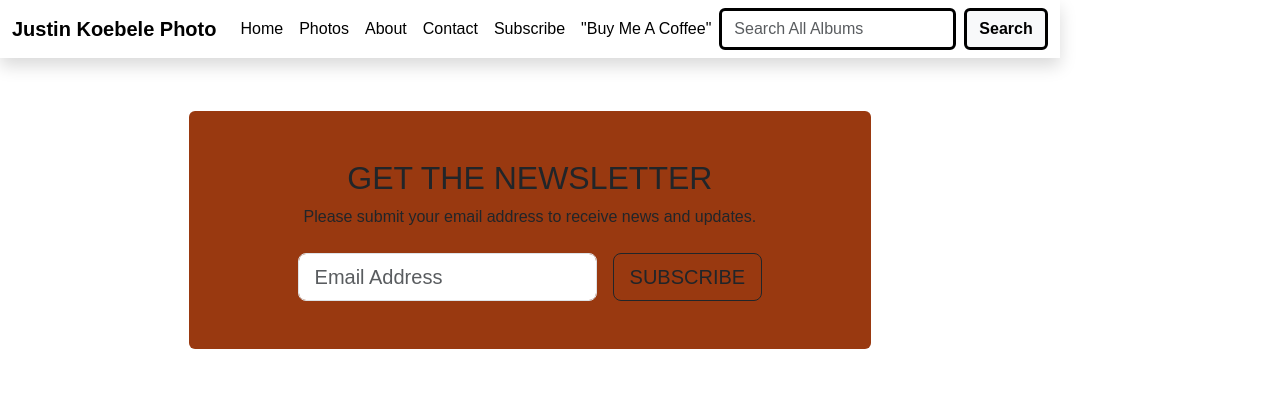
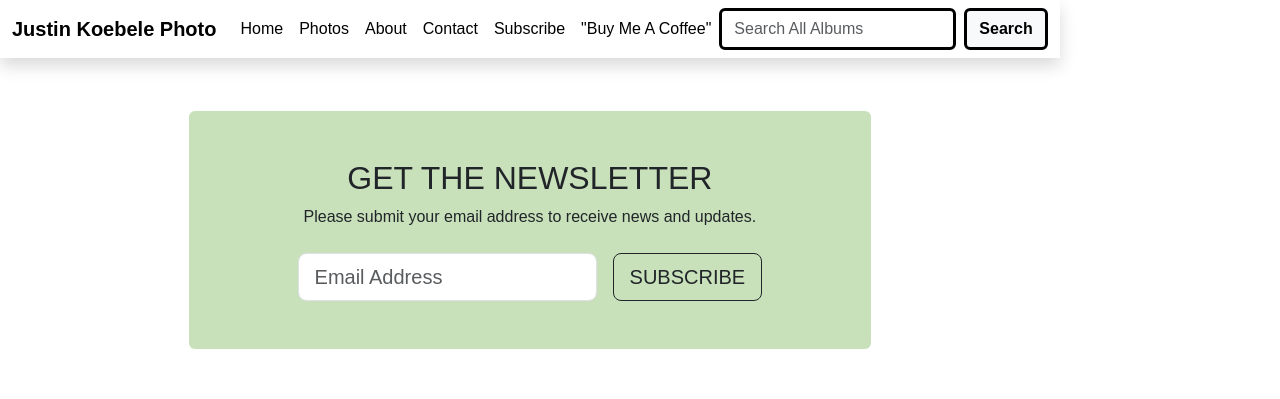
Before and after one commit to freddydrew/JKPhoto, a Django app: page / in a window 1280 px wide. Shown: the top 399 px of the page. Run offline with Django 4.2, Linux system fonts and the light colour scheme; data comes from the database, SQL or seed files in the repository; parts of the project's set-up code (start-up, migrations or seed data) failed here and were passed over; some libraries are stand-ins or nearby versions.

Commit message:
Change sub box background color on home

```diff
--- a/static/css/stylesHome.css
+++ b/static/css/stylesHome.css
@@ -11,6 +11,6 @@
 }
 
 #subscribe-card{
-    background-color: rgb(153, 57, 16);
+    background-color: rgb(200, 225, 186);
     border: rgb(230, 230, 230);
 }
```
